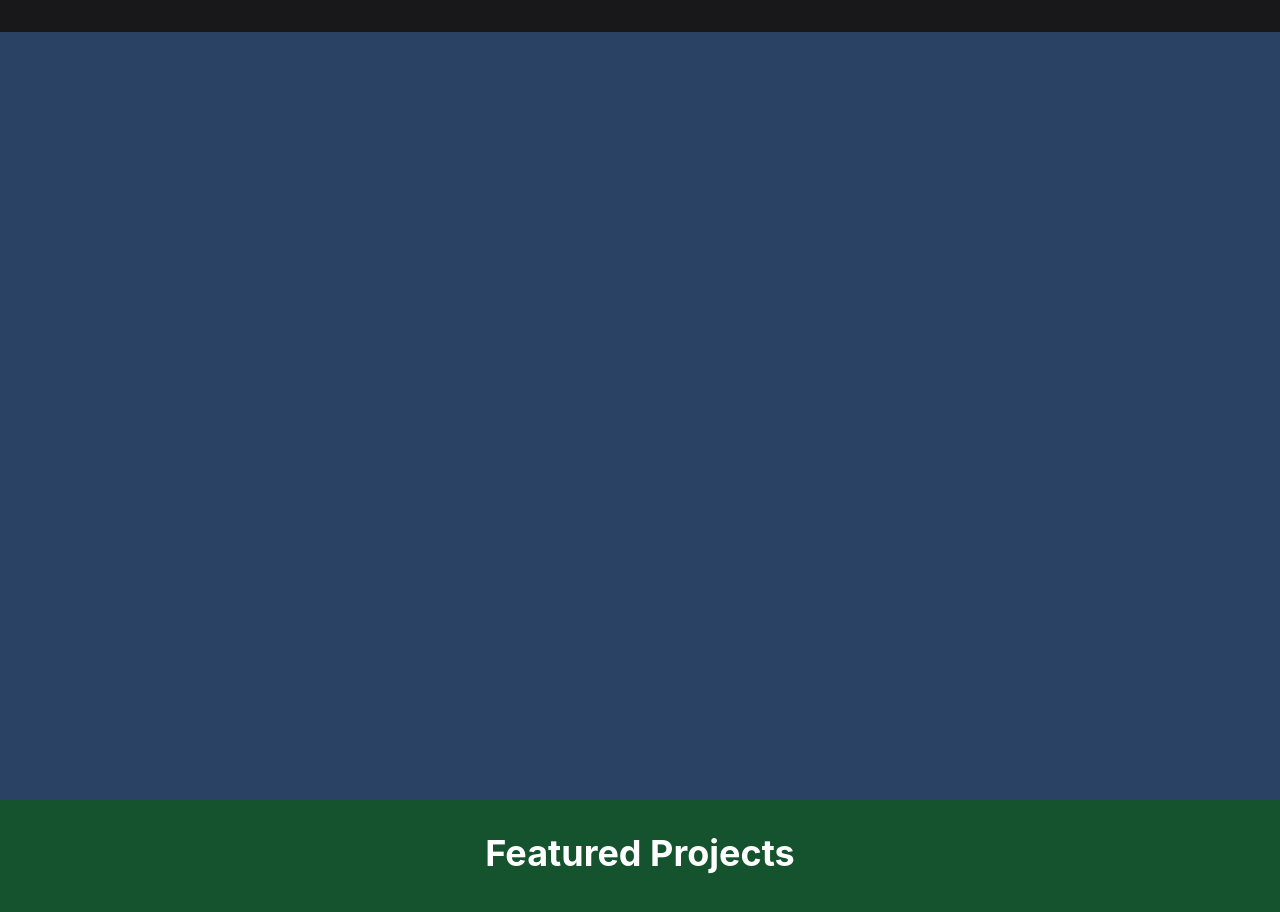
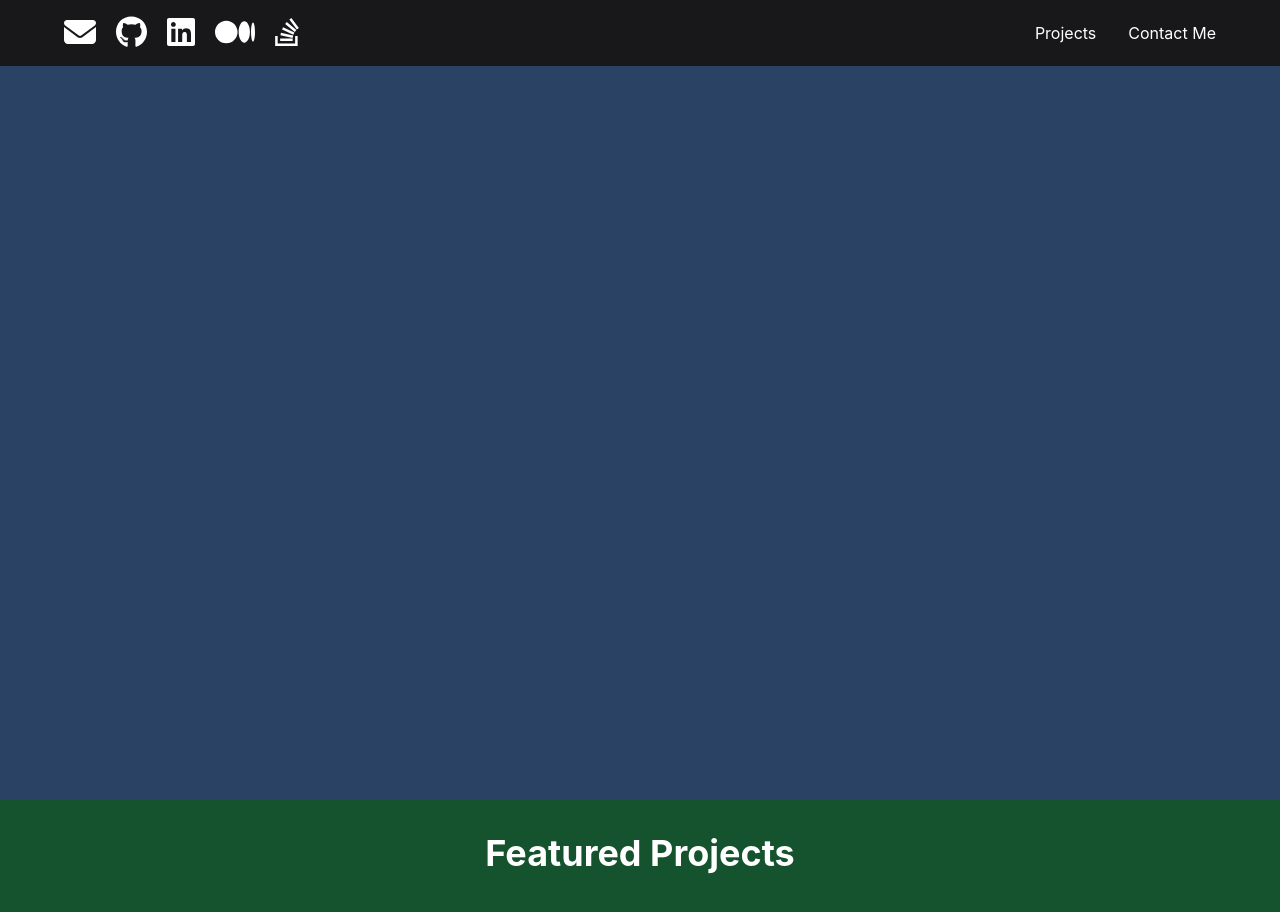
Before and after one commit to fajarudinzakariya/Advanced-React-portfolio, a React (Create React App) app: page / in a window 1280 px wide. Shown: the top 912 px of the page. Built offline with nearby package versions, Linux system fonts and the light colour scheme.

Commit message:
create header

```diff
--- a/src/components/Header.js
+++ b/src/components/Header.js
@@ -64,11 +64,21 @@
           alignItems="center"
         >
           <nav>
-            {/* Add social media links based on the `socials` data */}
+            {
+              <HStack spacing={5}>
+                {
+                  socials.map((social) => <a href={social.url} key={social.url}
+                  >
+                    <FontAwesomeIcon icon={social.icon} size="2x" />
+                  </a>)
+                }
+
+              </HStack>}
           </nav>
           <nav>
             <HStack spacing={8}>
-              {/* Add links to Projects and Contact me section */}
+              <a href="#projects-section" onClick={handleClick("projects")}>Projects</a>
+              <a href="#contactme-section" onClick={handleClick("contactme")}>Contact Me</a>
             </HStack>
           </nav>
         </HStack>
```
